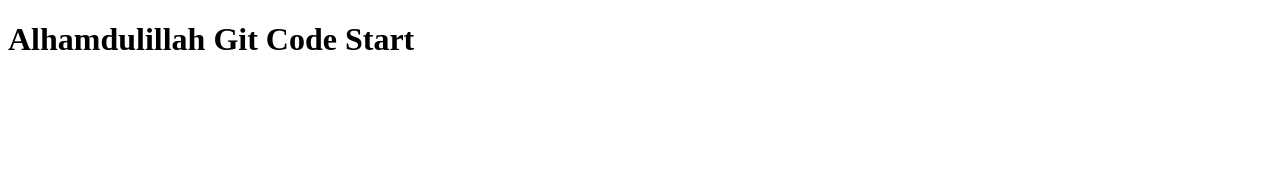
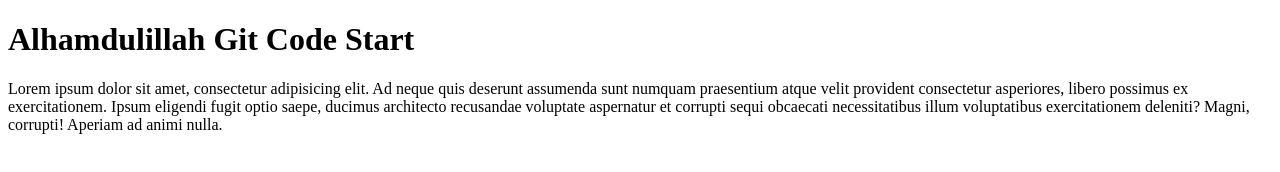
Before and after one commit to TubaWeb/Project-One, a plain HTML site: page index.html in a window 1280 px wide. Drawn offline with Linux system fonts and the light colour scheme.

Commit message:
ptag-added

```diff
--- a/index.html
+++ b/index.html
@@ -10,6 +10,7 @@
     </head>
     <body>
         <h1> Alhamdulillah Git Code Start </h1>
+        <p>Lorem ipsum dolor sit amet, consectetur adipisicing elit. Ad neque quis deserunt assumenda sunt numquam praesentium atque velit provident consectetur asperiores, libero possimus ex exercitationem. Ipsum eligendi fugit optio saepe, ducimus architecto recusandae voluptate aspernatur et corrupti sequi obcaecati necessitatibus illum voluptatibus exercitationem deleniti? Magni, corrupti! Aperiam ad animi nulla.</p>
 
     </body>
 </html>
```
